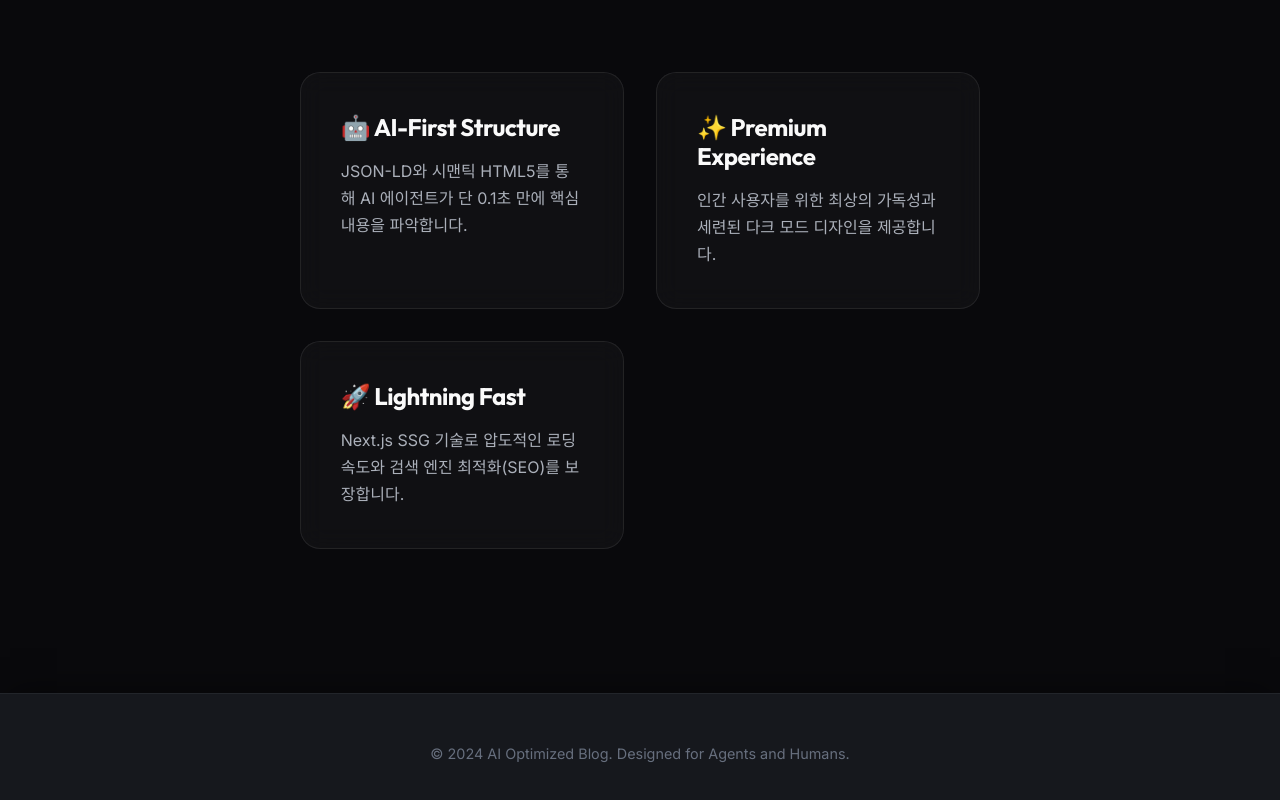
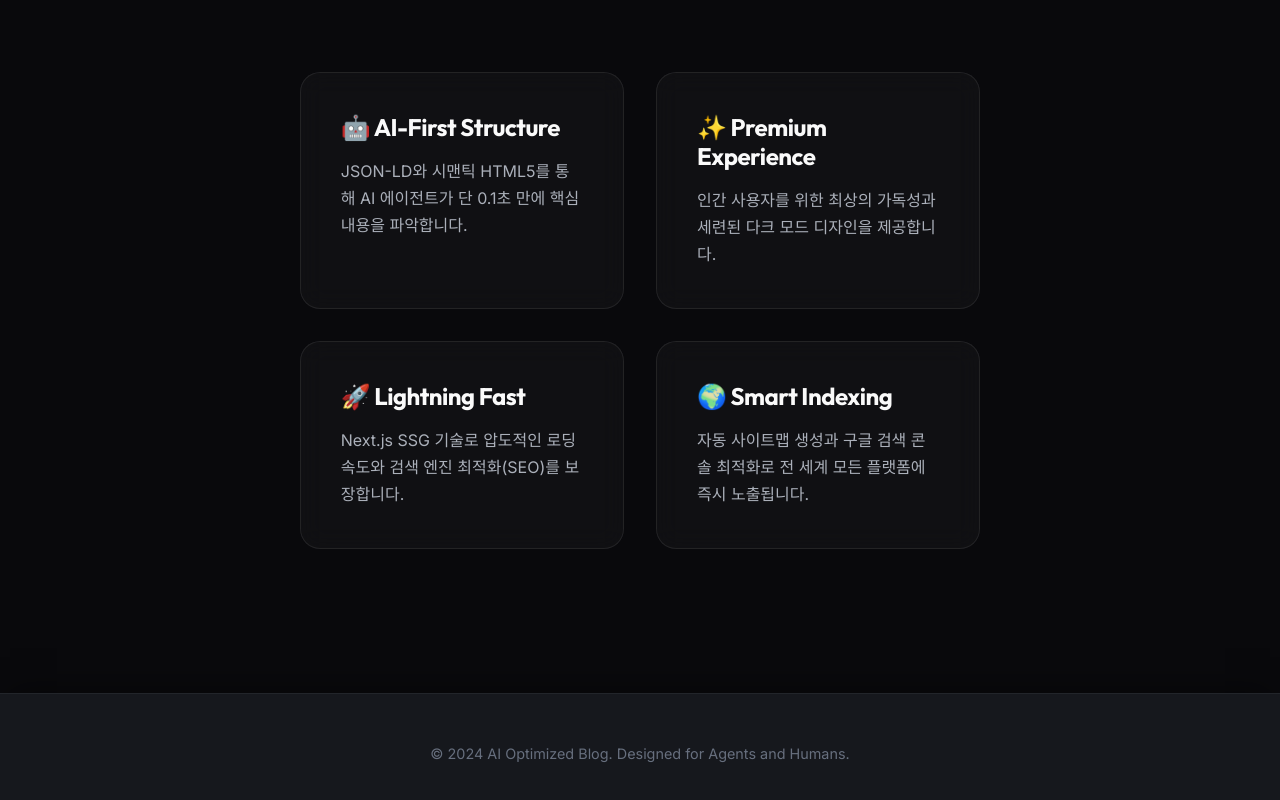
Before and after one commit to kea9997/ai-blog, a Next.js app: page / in a window 1280 px wide. Shown: the part 1064-1864 px from the top of the page. Built offline with nearby package versions, Linux system fonts and the light colour scheme.

Commit message:
design: add Smart Indexing card to balance hero section

```diff
--- a/src/app/page.tsx
+++ b/src/app/page.tsx
@@ -42,6 +42,10 @@ export default function Home() {
             <h3>🚀 Lightning Fast</h3>
             <p>Next.js SSG 기술로 압도적인 로딩 속도와 검색 엔진 최적화(SEO)를 보장합니다.</p>
           </div>
+          <div className="feature-card glass glass-hover">
+            <h3>🌍 Smart Indexing</h3>
+            <p>자동 사이트맵 생성과 구글 검색 콘솔 최적화로 전 세계 모든 플랫폼에 즉시 노출됩니다.</p>
+          </div>
         </div>
       </section>
     </div>
```
